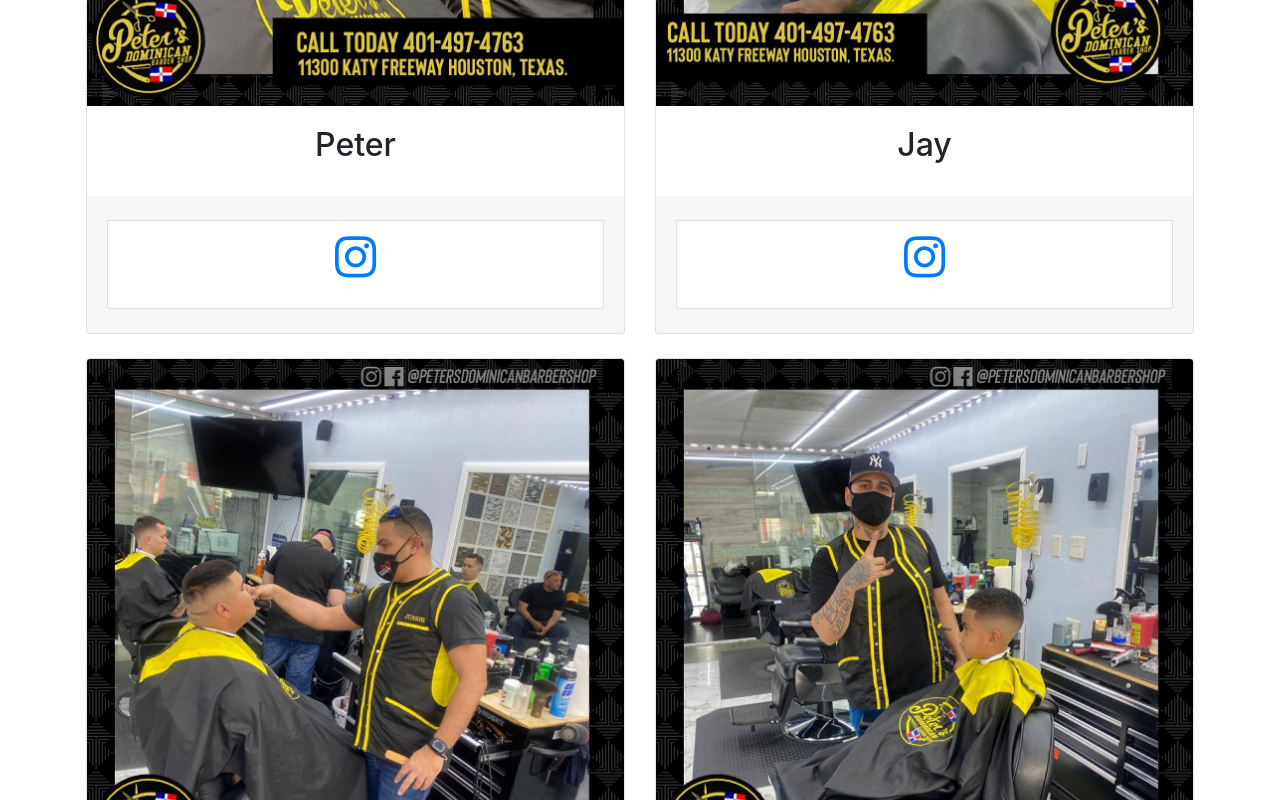
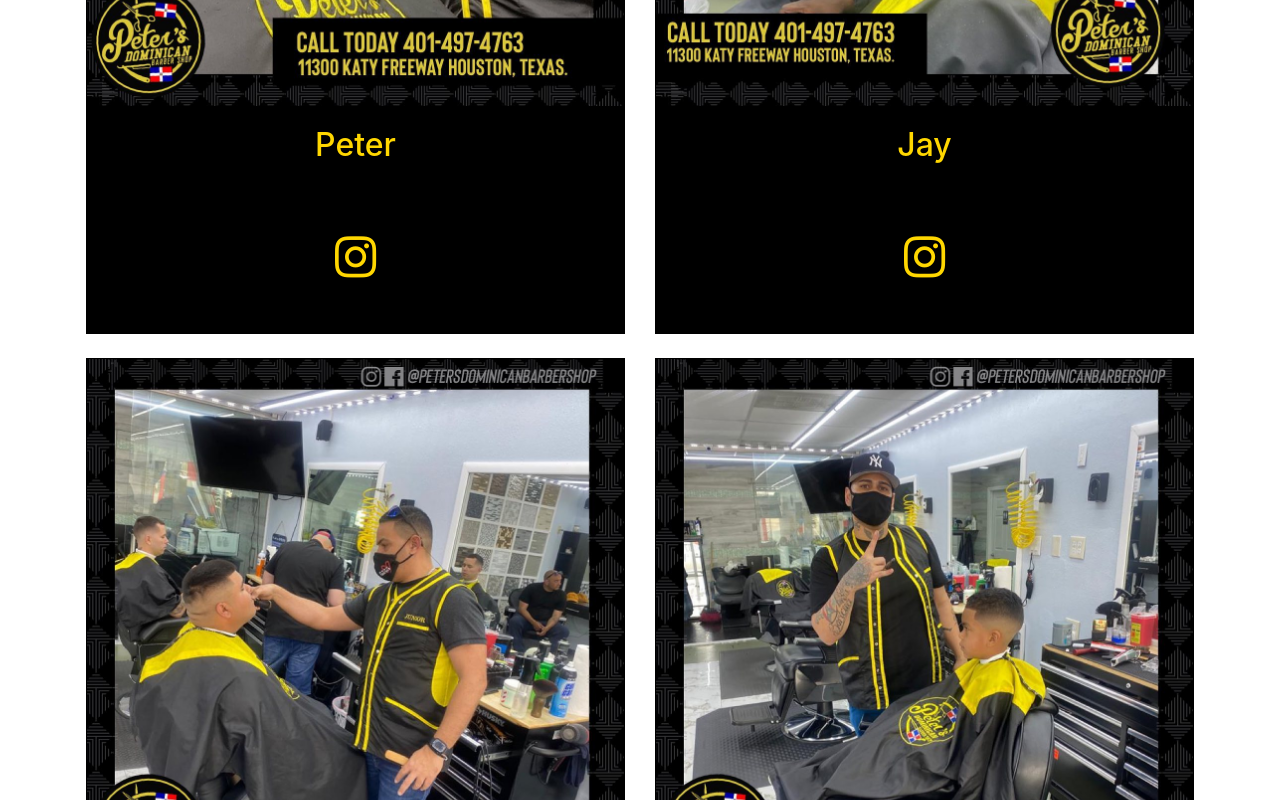
Before and after one commit to almonte914/petersbarbershop, a plain HTML site: page index.html in a window 1280 px wide. Shown: the part 1100-1900 px from the top of the page. Drawn offline with nearby package versions, Linux system fonts and the light colour scheme.

Commit message:
Update styles.css

```diff
--- a/css/styles.css
+++ b/css/styles.css
@@ -13,19 +13,13 @@ body {
 
 
 }
- h1 {
-
-}
-h2{ color:;
-
-}
 
 ul {
   list-style-type: none;
 }
 
 a {
-    color:;
+    color: gold;
 }
 
 a:hover {
@@ -43,7 +37,13 @@ a:hover {
 color: gold !important;
 }
 .card {
-  box-sizing: border-box;
+  border-radius: 0%;
+  border: 1px solid black;
+  background-color: black;
+}
+
+.card-title {
+  color:gold;
 }
 .card-footer {
   border:none;
@@ -90,7 +90,9 @@ table, td {
   border: 1px  black;
   padding: 10px;
 }
-
+.list-group-item {
+  background-color: black;
+}
 
 /* Contact Info
 ----------------------------*/
```
